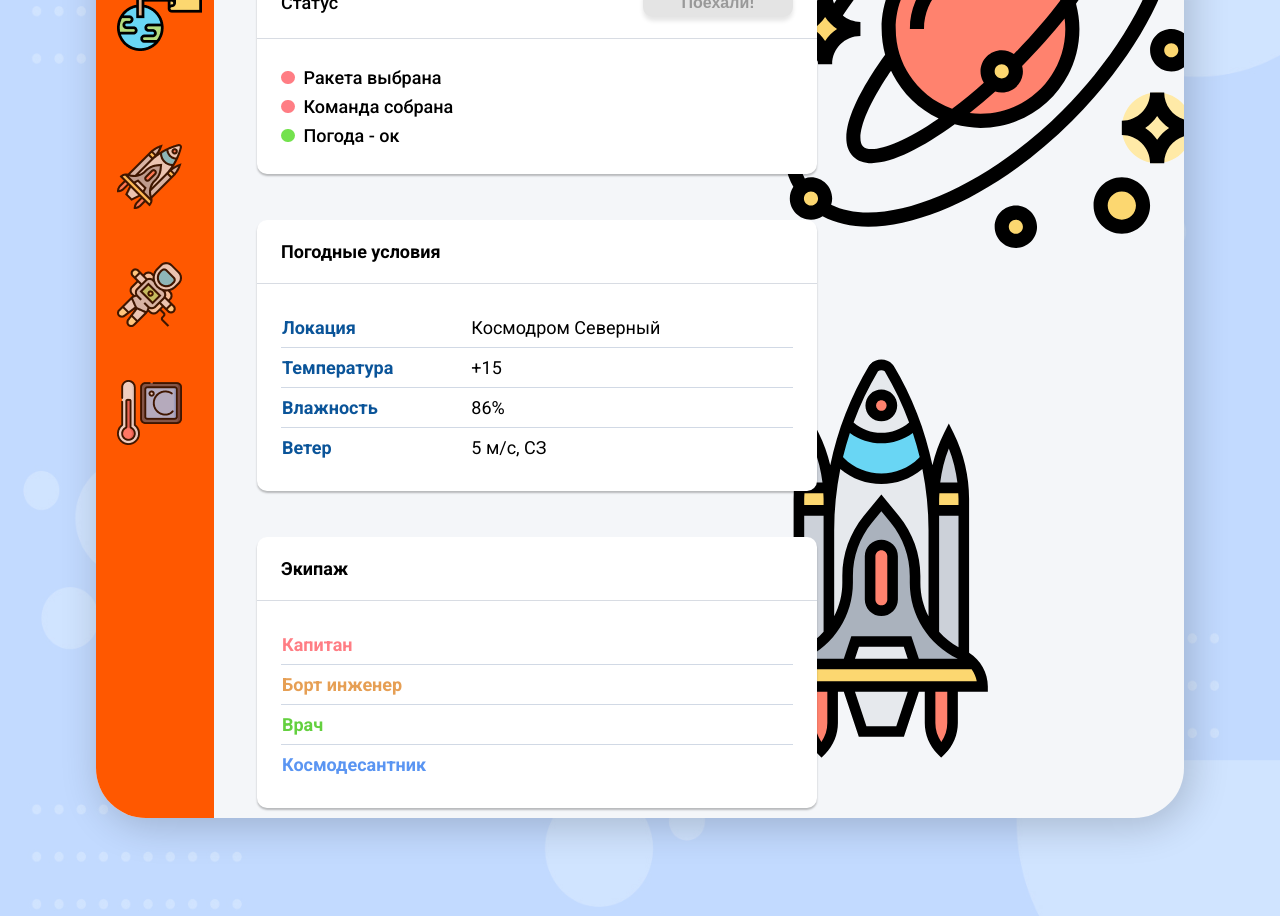
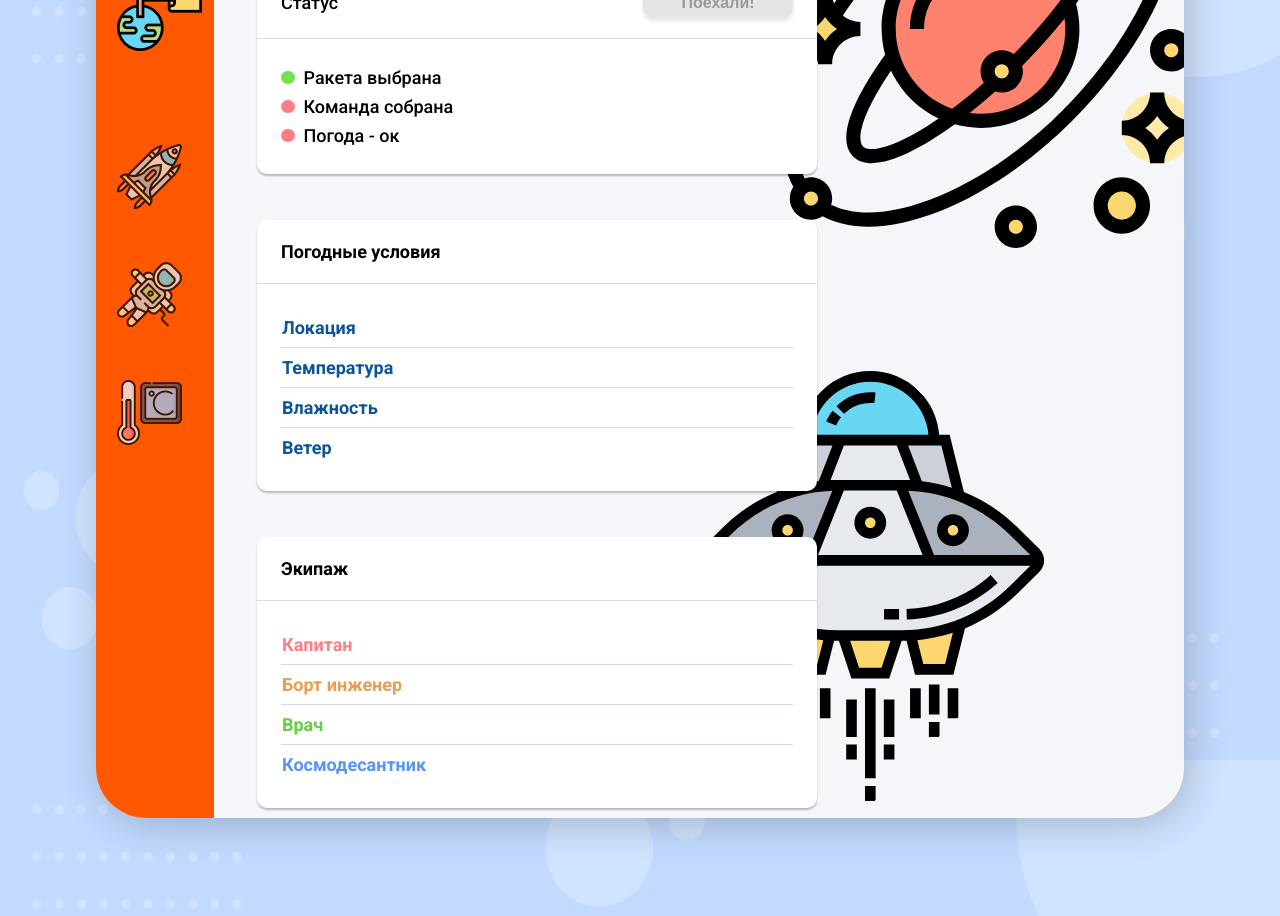
Before and after one commit to Amakina/bc-frontend, a Vue app: page /#/ in a window 1280 px wide. Shown: the part 180-1096 px from the top of the page. Built offline with nearby package versions, Linux system fonts and the light colour scheme.

Commit message:
Display user choices on the main page, add rocket animation

```diff
--- a/src/assets/ships.json
+++ b/src/assets/ships.json
@@ -1,20 +1,20 @@
 [
     {
-        "Name": "Урског-123",
-        "Speed": "6 км/c",
-        "Team": "4",
-        "Image": "alien.svg"
+        "name": "Урског-123",
+        "speed": "6 км/c",
+        "teamNumber": "4",
+        "icon": "alien.svg"
     },
     {
-        "Name": "Урског-123",
-        "Speed": "6 км/c",
-        "Team": "3",
-        "Image": "rocket_1.svg"
+        "name": "Урског-123",
+        "speed": "6 км/c",
+        "teamNumber": "3",
+        "icon": "rocket_1.svg"
     },
     {
-        "Name": "Сокол-345",
-        "Speed": "8 км/с",
-        "Team": "2",
-        "Image": "rocket_2.svg"
+        "name": "Сокол-345",
+        "speed": "8 км/с",
+        "teamNumber": "2",
+        "icon": "rocket_2.svg"
     }
 ]
--- a/src/components/Home.vue
+++ b/src/components/Home.vue
@@ -23,27 +23,23 @@ export default {
   data() {
     return {
       ship: null,
-      team: {
-        captains: [],
-        engineers: [],
-        doctors: [],
-        paratroopers: []
-      },
+      team: null,
       weather: null,
     }
   },
   created() {
-    this.ship = new Rocket(Ships[0].Name, Ships[0].Speed, Ships[0].Team, Ships[0].Image)
+    this.ship = new Rocket(Ships[0].name, Ships[0].speed, Ships[0].teamNumber, Ships[0].icon)
   },
   methods: {
     onShipSelect(ship) {
-      this.ship = ship
+      this.ship = { ...ship }
+      this.team = null
     },
     onTeamSelect(team) {
-      this.team = team
+      this.team = { ...team }
     },
     onWeatherChecked(weather) {
-      this.weather = weather
+      this.weather = { ...weather }
 
     }
   }
--- a/src/components/Ship.vue
+++ b/src/components/Ship.vue
@@ -7,19 +7,19 @@
         <button @click="onBuildClick">Собрать ракету</button>
       </template>
       <template v-slot:content>
-        <img :src="require(`../assets/images/rockets/${selectedShip.Image}`)" width="89" height="89" style="margin-right: 25px;">
+        <img :src="require(`../assets/images/rockets/${selectedShip.icon}`)" width="89" height="89" style="margin-right: 25px;">
         <table>
          <tr>
            <th>Имя</th>
-           <td>{{selectedShip.Name}}</td>
+           <td>{{selectedShip.name}}</td>
          </tr>
          <tr>
            <th>Скорость</th>
-           <td>{{selectedShip.Speed}}</td>
+           <td>{{selectedShip.speed}}</td>
          </tr>
          <tr>
            <th>Экипаж</th>
-           <td>{{selectedShip.Team}}</td>
+           <td>{{selectedShip.teamNumber}}</td>
          </tr>
        </table>
       </template>
@@ -31,26 +31,26 @@
         :hasBorder="true"
         class="select-ship">
         <template v-slot:content>
-          <img :src="require(`../assets/images/rockets/${ship.Image}`)" width="89" height="89" style="margin-right: 25px;">
+          <img :src="require(`../assets/images/rockets/${ship.icon}`)" width="89" height="89" style="margin-right: 25px;">
           <table>
           <tr>
             <th>Имя</th>
-            <td>{{ship.Name}}</td>
+            <td>{{ship.name}}</td>
           </tr>
           <tr>
             <th>Скорость</th>
-            <td>{{ship.Speed}}</td>
+            <td>{{ship.speed}}</td>
           </tr>
           <tr>
             <th>Экипаж</th>
-            <td>{{ship.Team}}</td>
+            <td>{{ship.teamNumber}}</td>
           </tr>
         </table>
         </template>
         <template v-slot:footer>
           <label>
             Выбрать
-            <input type="radio" name="ship" :checked="!index" @input="onShipSelect(index)"/>
+            <input type="radio" name="ship" :checked="selectedShip.icon === ship.icon" @input="onShipSelect(index)"/>
             <span class="custom-check" />
           </label>
         </template>
@@ -68,11 +68,17 @@ export default {
   components: {
     CardInfo
   },
+  props: {
+    ship: Object,
+  },
   data() {
     return {
       ships,
       selectedShip: ships[0],
     }
+  },
+  mounted() {
+      this.selectedShip = this.ship || ships[0]
   },
   methods: {
     onShipSelect(index) {
@@ -80,14 +86,13 @@ export default {
     },
     onBuildClick() {
       const rocket = new Rocket(
-        this.selectedShip.Name,
-        this.selectedShip.Speed,
-        this.selectedShip.Team,
-        this.selectedShip.Image
+        this.selectedShip.name,
+        this.selectedShip.speed,
+        this.selectedShip.teamNumber,
+        this.selectedShip.icon
       )
       this.$emit('shipSelect', rocket)
-      //console.log(rocket)
-    }
+    },
   }
 }
 </script>
--- a/src/components/State.vue
+++ b/src/components/State.vue
@@ -3,13 +3,13 @@
     <card-info class="status" :hideFooter="true">
       <template v-slot:header>
         <h3>Статус</h3>
-        <button>Поехали!</button>
+        <button :class="{ 'button-success': ship && team && weather }" @click="flyRocket">Поехали!</button>
       </template>
       <template v-slot:content>
         <ul>
-          <li>Ракета выбрана</li>
-          <li>Команда собрана</li>
-          <li class="status-ok">Погода - ок</li>
+          <li :class="{ 'status-ok': ship }">Ракета выбрана</li>
+          <li :class="{ 'status-ok': team }">Команда собрана</li>
+          <li :class="{ 'status-ok': weather }">Погода - ок</li>
         </ul>
       </template>
     </card-info>
@@ -19,19 +19,19 @@
         <table>
           <tr>
             <th>Локация</th>
-            <td>Космодром Северный</td>
+            <td v-if="weather">{{weather.location}}</td>
           </tr>
           <tr>
             <th>Температура</th>
-            <td>+15</td>
+            <td v-if="weather">{{weather.temperature}}</td>
           </tr>
           <tr>
             <th>Влажность</th>
-            <td>86%</td>
+            <td v-if="weather">{{weather.humidity}}</td>
           </tr>
           <tr>
             <th>Ветер</th>
-            <td>5 м/c, СЗ</td>
+            <td v-if="weather">{{weather.wind}}</td>
           </tr>
         </table>
       </template>
@@ -42,25 +42,25 @@
           <table>
             <tr>
               <th style="color: #FF7D84;">Капитан</th>
-              <td>
+              <td v-if="team">
                 <tr v-for="man in team.captains" :key="`captain-${man.Id}`">{{man.Name}}</tr>
               </td>
             </tr>
             <tr>
               <th style="color: #E69F54;">Борт инженер</th>
-              <td>
+              <td v-if="team">
                 <tr v-for="man in team.engineers" :key="`engineer-${man.Id}`">{{man.Name}}</tr>
               </td>
             </tr>
             <tr>
               <th style="color: #64D03F;">Врач</th>
-              <td>
+              <td v-if="team">
                 <tr v-for="man in team.doctors" :key="`doctor-${man.Id}`">{{man.Name}}</tr>
               </td>
             </tr>
             <tr>
               <th style="color: #5A95F2;">Космодесантник</th>
-              <td>
+              <td v-if="team">
                 <tr v-for="man in team.paratroopers" :key="`paratrooper-${man.Id}`">{{man.Name}}</tr>
               </td>
             </tr>
@@ -68,11 +68,12 @@
         </template>
       </card-info>
     <img class="astronomy" src="../assets/images/background/astronomy.svg" />
-    <img class="rocket" src="../assets/images/background/rocket.svg" />
+    <img v-if="ship" :class="{ 'rocket': true, 'fly-rocket': fly }" :src="require(`../assets/images/rockets/${ship.icon}`)" width="328" height="328"/>
   </div>
 </template>
 <script>
 import CardInfo from './Card-Info.vue'
+
 export default {
   name: 'ship',
   components: {
@@ -81,6 +82,17 @@ export default {
   props: {
     ship: Object,
     team: Object,
+    weather: Object,
+  },
+  data() {
+    return {
+      fly: false,
+    }
+  },
+  methods: {
+    flyRocket() {
+      if (this.ship && this.team && this.weather) this.fly = true
+    }
   }
 }
 </script>
@@ -165,7 +177,18 @@ img {
 }
 
 .rocket {
-  right: 70px;
-  bottom: 0;
+  right: 150px;
+  bottom: 80px;
+  transform: rotate(-45deg);
+  transition: bottom 4s ease-in-out;
+}
+
+.button-success {
+  background: #73E24D;
+  color: #FFFFFF;
+}
+
+.fly-rocket {
+  bottom: 2000px;
 }
 </style>
--- a/src/components/Team.vue
+++ b/src/components/Team.vue
@@ -70,6 +70,7 @@ export default {
   },
   props: {
     ship: Object,
+    team: Object,
   },
   data() {
     return {
@@ -106,6 +107,9 @@ export default {
         paratroopers: []
       }
     }
+  },
+  mounted() {
+    this.selectedTeam = this.team || this.selectedTeam
   },
   created() {
     Team.forEach((member) => {
```
